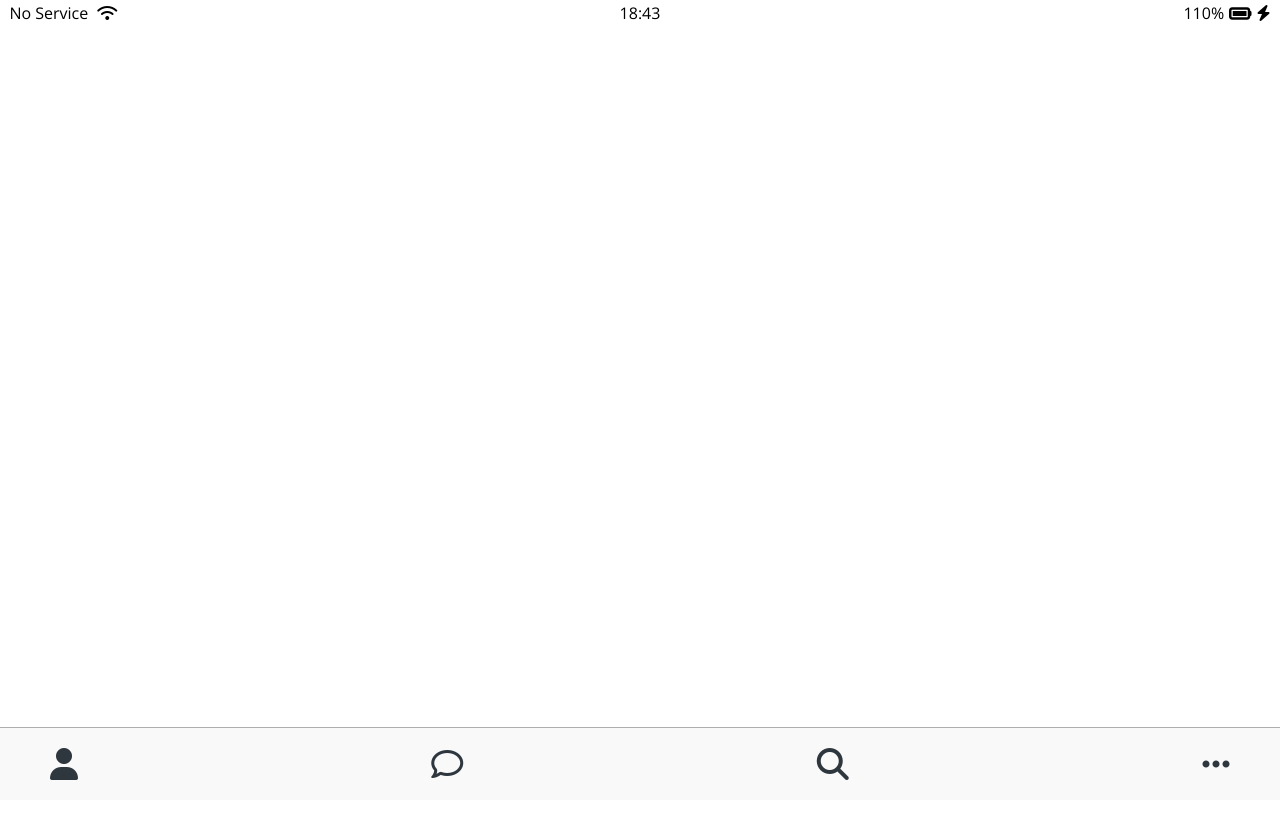
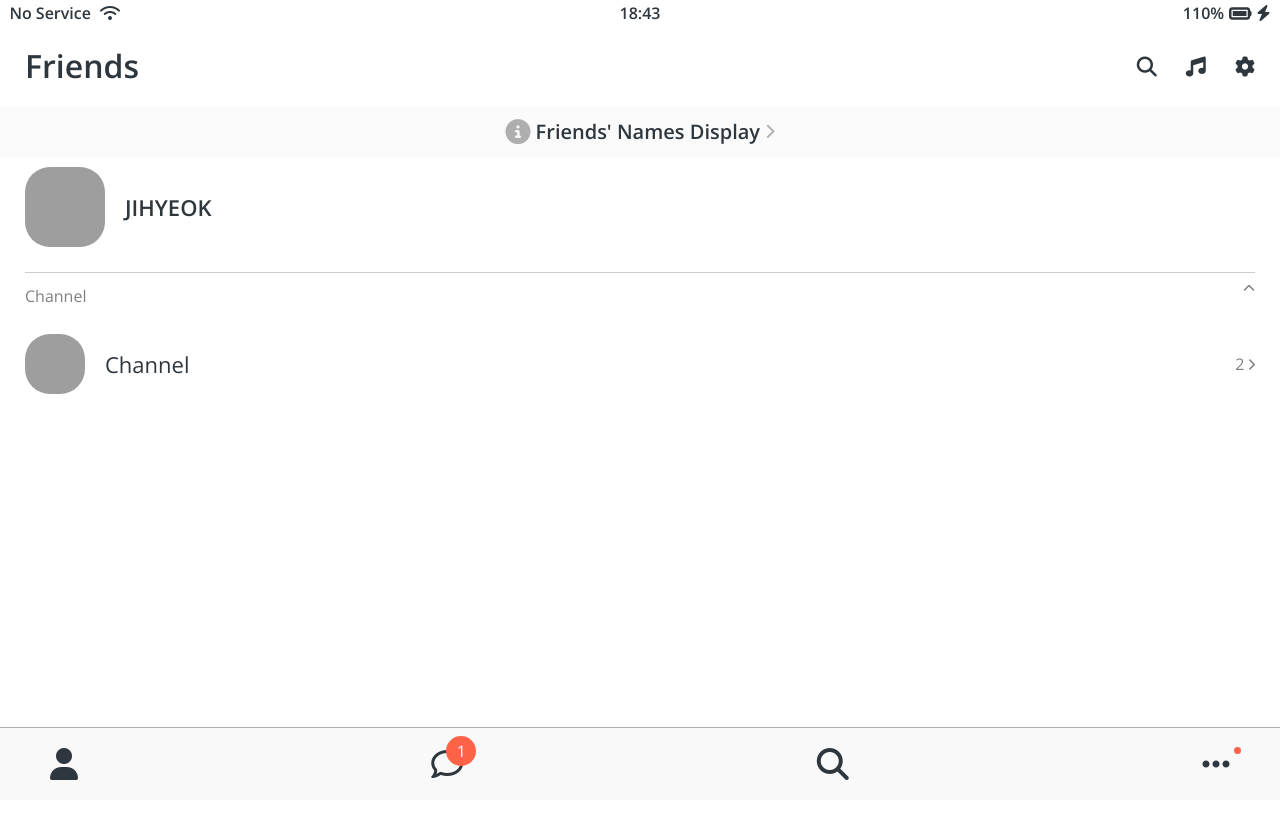
Before and after one commit to JIHYEOK0801/KakaoTalk-clone, a plain HTML site: page friends.html in a window 1280 px wide. Shown: the top 818 px of the page. Drawn offline with nearby package versions, Linux system fonts and the light colour scheme; grey boxes are pictures that could not be loaded; files whose address does not match are found by name.

Commit message:
21/08/13 commit

```diff
--- a/css/components/nav-bar.css
+++ b/css/components/nav-bar.css
@@ -13,4 +13,31 @@
 }
 .nav__link {
   color: #2e363e;
+  position: relative;
 }
+.nav__notification {
+  background-color: tomato;
+  width: 30px;
+  height: 30px;
+  border-radius: 15px;
+  display: flex;
+  justify-content: center;
+  align-items: center;
+  color: white;
+  font: weight 600px;
+  position: absolute;
+  left: 15px;
+  bottom: 15px;
+}
+.nav__ellipsis {
+  background-color: tomato;
+  display: flex;
+  width: 7px;
+  height: 7px;
+  border-radius: 3.5px;
+  position: absolute;
+  justify-content: center;
+  align-items: center;
+  left: 32px;
+  bottom: 27px;
+}
--- /dev/null
+++ b/css/components/screen-header.css
@@ -0,0 +1,15 @@
+.screen-header {
+  display: flex;
+  justify-content: space-between;
+  align-items: center;
+  padding: 25px;
+  padding-top: 50px;
+}
+.screen-header__title {
+  font-size: 32px;
+  font-weight: 600;
+}
+
+.screen-header__icons span {
+  margin-left: 25px;
+}
--- a/css/components/status-bar.css
+++ b/css/components/status-bar.css
@@ -8,6 +8,7 @@
   box-sizing: border-box;
 }
 .status-bar__column {
+  font-weight: 600;
   width: 33%;
 }
 .status-bar__column:first-child span {
--- /dev/null
+++ b/css/components/user-component.css
@@ -0,0 +1,42 @@
+.user-component {
+  justify-content: space-between;
+}
+.user-component,
+.user-component__column:first-child {
+  display: flex;
+  align-items: center;
+}
+.user-component__column:last-child {
+  color: rgba(0, 0, 0, 0.5);
+}
+
+.user-component__avatar {
+  width: 70px;
+  height: 70px;
+  border-radius: 25px;
+  margin-right: 20px;
+}
+
+.user-component__avatar--xl {
+  width: 80px;
+  height: 80px;
+}
+.user-component__avatar--sm {
+  width: 60px;
+  height: 60px;
+  border-radius: 25px;
+}
+
+.user-component__title {
+  font-weight: 600;
+  font-size: 22px;
+}
+.user-component__title--not-bold {
+  font-weight: 400;
+}
+
+.user-component__subtitle {
+  margin-top: 8px;
+  font-size: 17px;
+  color: rgba(0, 0, 0, 0.5);
+}
--- /dev/null
+++ b/css/screens/friends.css
@@ -0,0 +1,32 @@
+#friends-display-link {
+  display: block;
+  text-align: center;
+  background-color: #fafafa;
+  padding: 15px 0px;
+  font-size: 20px;
+  margin-bottom: 10px;
+  font-weight: 600;
+}
+#friends-display-link i {
+  color: rgba(0, 0, 0, 0.3);
+  padding: 0px 5px;
+}
+#icon-right {
+  margin-left: 3px;
+}
+
+.friends-screen {
+  padding: 0px var(--horizontal-space);
+}
+
+.friends-screen__channel {
+  margin-top: 25px;
+  border-top: 1px solid rgb(0, 0, 0, 0.2);
+  padding-top: 15px;
+}
+.friends-screen__channel-header {
+  display: flex;
+  margin-bottom: 30px;
+  justify-content: space-between;
+  color: rgba(0, 0, 0, 0.5);
+}
--- a/css/styles.css
+++ b/css/styles.css
@@ -6,10 +6,14 @@
 /* Compnents */
 @import "components/status-bar.css";
 @import "components/nav-bar.css";
+@import "components/screen-header.css";
+@import "components/user-component.css";
 
 /* Screens */
 @import "screens/login.css";
+@import "screens/friends.css";
 body {
   font-family: "Open Sans", sans-serif;
   height: 1000vh;
+  color: #2e363e;
 }
--- a/css/variables.css
+++ b/css/variables.css
@@ -1,3 +1,4 @@
 :root {
   --yellow: #fae100;
+  --horizontal-space: 25px;
 }
--- a/friends.html
+++ b/friends.html
@@ -25,6 +25,62 @@
       </div>
     </div>
 
+    <header class="screen-header">
+      <h1 class="screen-header__title">Friends</h1>
+      <div class="screen-header__icons">
+        <span><i class="fas fa-search fa-lg"></i></span>
+        <span><i class="fas fa-music fa-lg"></i></span>
+        <span><i class="fas fa-cog fa-lg"></i></span>
+      </div>
+    </header>
+
+    <a id="friends-display-link"
+      ><i class="fas fa-info-circle fa-lg"></i>Friends' Names Display<i
+        class="fas fa-chevron-right fa-xs"
+      ></i
+    ></a>
+
+    <main class="friends-screen">
+      <div class="user-component">
+        <div class="user-component__column">
+          <img
+            src="https://avatars.githubusercontent.com/u/61791158?s=60&v=4"
+            class="user-component__avatar user-component__avatar--xl"
+          />
+          <div class="user-component__text">
+            <h4 class="user-component__title">JIHYEOK</h4>
+            <!--<h6 class="user-component__subtitle">this whatever</h6>-->
+          </div>
+        </div>
+
+        <div class="user-component__column"></div>
+      </div>
+
+      <div class="friends-screen__channel">
+        <div class="friends-screen__channel-header">
+          <span>Channel</span><i class="fas fa-chevron-up fa-xs"></i>
+        </div>
+
+        <div class="user-component">
+          <div class="user-component__column">
+            <img
+              src="https://avatars.githubusercontent.com/u/61791158?s=60&v=4"
+              class="user-component__avatar user-component__avatar--sm"
+            />
+            <div class="user-component__text">
+              <h4 class="user-component__title user-component__title--not-bold">
+                Channel
+              </h4>
+            </div>
+          </div>
+          <div class="user-component__column">
+            <span>2</span
+            ><i id="icon-right" class="fas fa-chevron-right fa-xs"></i>
+          </div>
+        </div>
+      </div>
+    </main>
+
     <nav class="nav">
       <ul class="nav__list">
         <li class="nav__btn">
@@ -33,14 +89,18 @@
           ></a>
         </li>
         <li class="nav__btn">
-          <a class="nav__link" href="#"><i class="far fa-comment fa-2x"></i></a>
+          <a class="nav__link" href="#">
+            <span class="nav__notification">1</span
+            ><i class="far fa-comment fa-2x"></i
+          ></a>
         </li>
         <li class="nav__btn">
           <a class="nav__link" href="#"><i class="fas fa-search fa-2x"></i></a>
         </li>
         <li class="nav__btn">
           <a class="nav__link" href="#"
-            ><i class="fas fa-ellipsis-h fa-2x"></i
+            ><span class="nav__ellipsis"></span>
+            <i class="fas fa-ellipsis-h fa-2x"></i
           ></a>
         </li>
       </ul>
```
